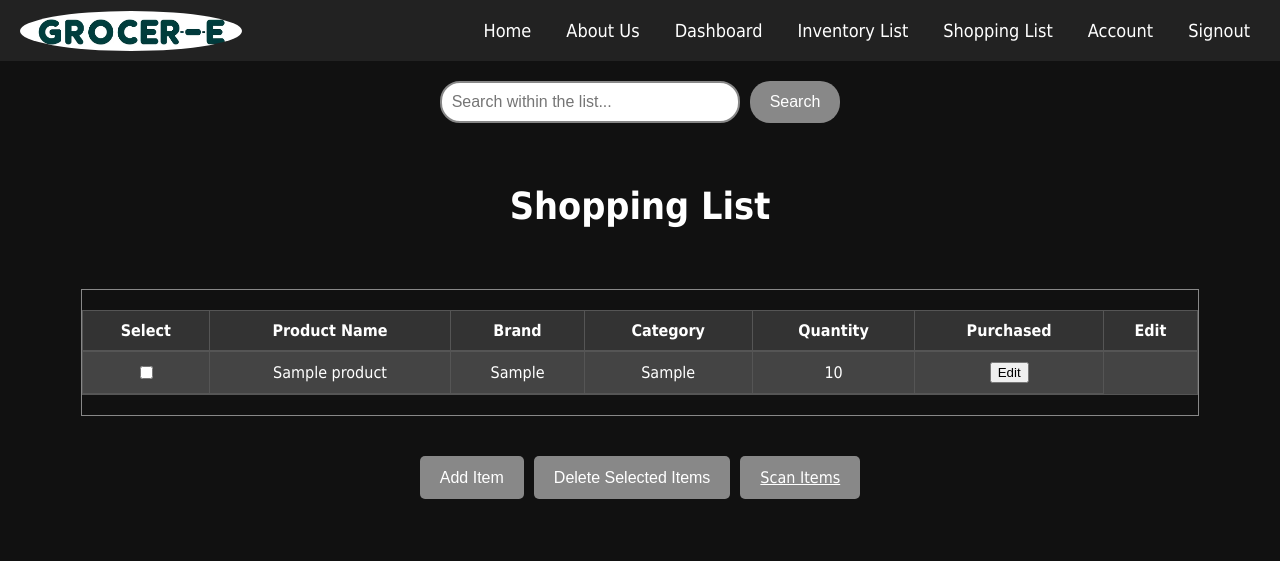
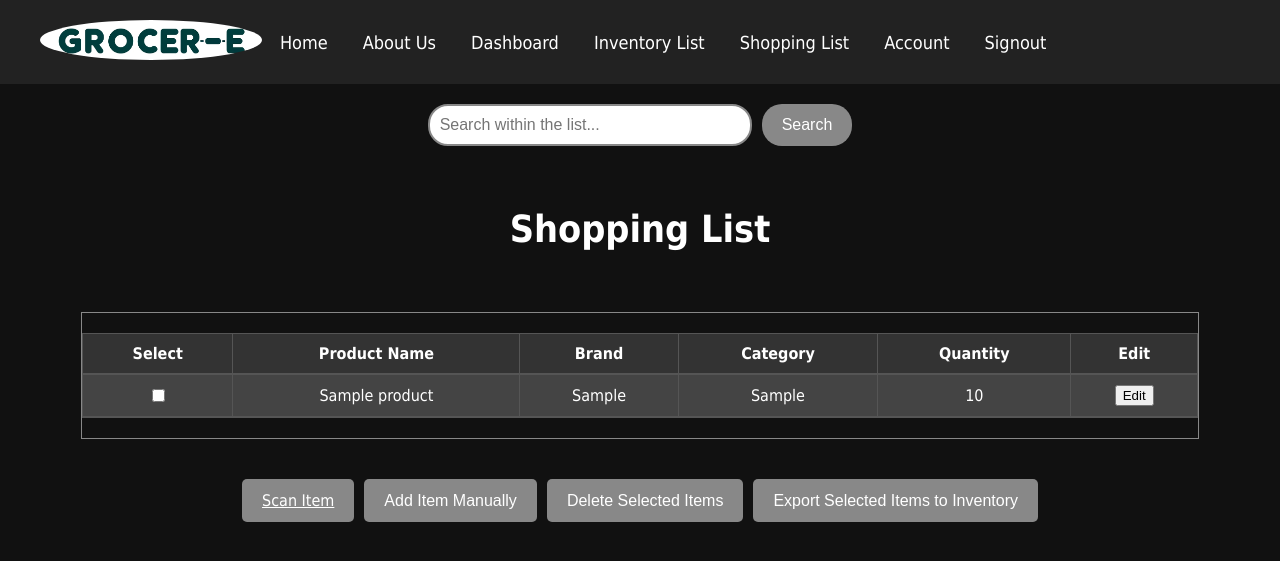
Before and after one commit to 48X-Placeholder/Grocer-E, a PHP site: page /shopping-list/index.php in a window 1280 px wide. Shown: the top 561 px of the page. Run offline with PHP 8.4, Linux system fonts and the light colour scheme; the visitor is signed in with stand-in values (Sample User, id 1); tables that the repository leaves empty or names only in its code hold one stand-in row (values such as "Sample post").

Commit message:
Update index.php

```diff
--- a/shopping-list/index.php
+++ b/shopping-list/index.php
@@ -1,16 +1,30 @@
 <?php
-require_once __DIR__ . "/../page-templates/navigation-menu.php"; ?>
+session_start();
+header('Content-Type: text/html');
+require_once __DIR__ . "/../config.php";
+require_once __DIR__ . "/../page-templates/navigation-menu.php";
+
+// Check if user is authenticated
+if (!isset($_SESSION['user_id'])) {
+    header("Location: login.html");
+    exit;
+}
+$userId = $_SESSION['user_id'];
+?>
+
+<!DOCTYPE html>
 <html lang="en">
 <head>
     <meta charset="UTF-8">
     <meta name="viewport" content="width=device-width, initial-scale=1.0">
     <title>Shopping List</title>
-
     <link rel="stylesheet" href="../assets/styles/list.css">
 </head>
 <body>
-	<!-- Site Navigation -->
-	<?php site_navigation_menu(); ?>
+
+    <nav class="Navigation-Menu">
+        <?php site_navigation_menu(); ?>
+    </nav>
 
     <section class="list-section">
         <div class="list-search-bar">
@@ -31,11 +45,9 @@ require_once __DIR__ . "/../page-templates/navigation-menu.php"; ?>
                     <th onclick="sortTable(1, 'string', this)" data-order="asc">Brand</th>
                     <th onclick="sortTable(2, 'string', this)" data-order="asc">Category</th>
                     <th onclick="sortTable(3, 'number', this)" data-order="asc">Quantity</th>
-                    <th>Purchased</th>
                     <th>Edit</th>
                 </tr>
             </thead>
-
 
                 <tbody id="shoppingTableBody">
                     <!-- JavaScript will populate this -->
@@ -56,9 +68,10 @@ require_once __DIR__ . "/../page-templates/navigation-menu.php"; ?>
 
         <!-- Action Buttons (Add/Delete) -->
         <div class="list-actions">
-            <button class="add-btn" onclick="toggleAddItemForm()">Add Item</button>
+            <a href="/scan/index.php?source=shopping_list" class="add-btn">Scan Item</a>
+            <button class="add-btn" onclick="toggleAddItemForm()">Add Item Manually</button>
             <button class="delete-btn" onclick="deleteSelectedItems()">Delete Selected Items</button>
-            <a href="/scan/index.php?source=shopping_list" class="add-btn">Scan Items</a>
+            <button class="export-btn" onclick="exportSelectedItems()">Export Selected Items to Inventory</button>
         </div>
 
         <!-- Edit Item Form (Initially Hidden) -->
```
